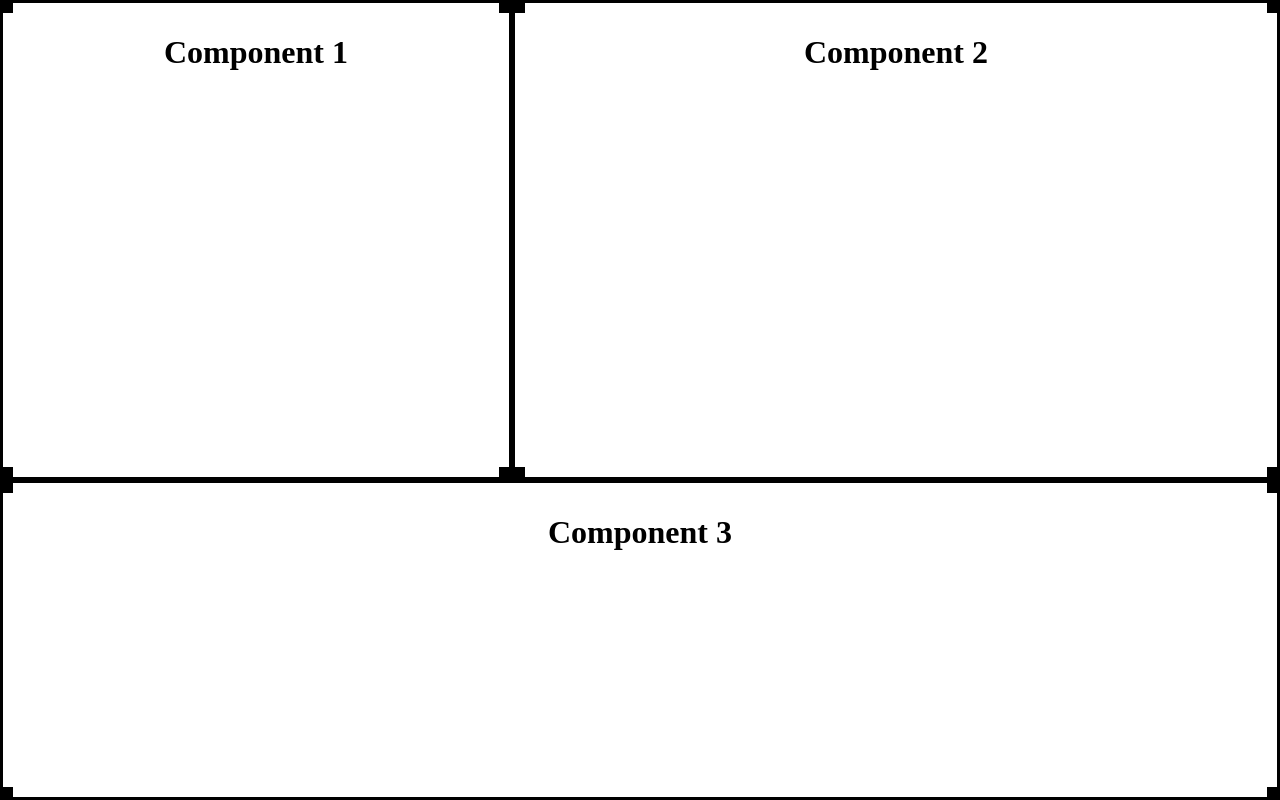
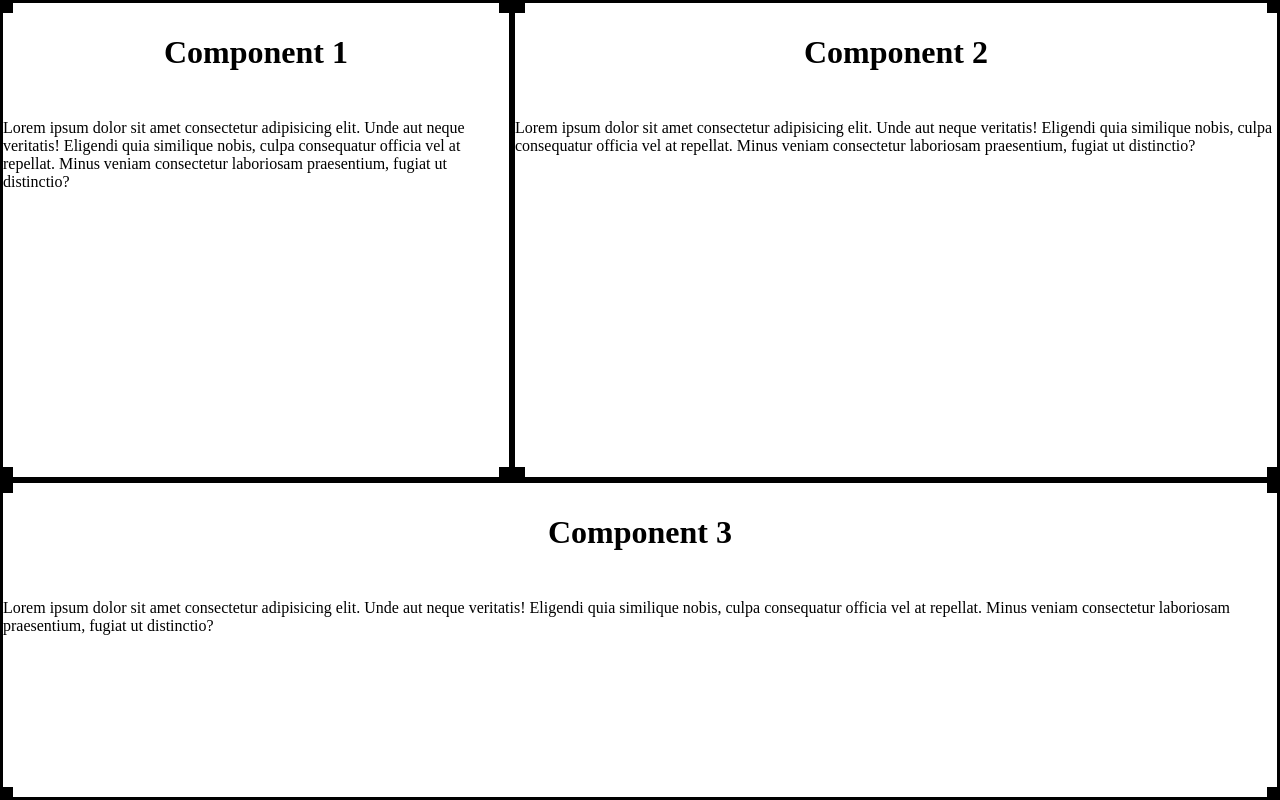
Before and after one commit to hc7456947/dataNeuron-Assignment, a plain HTML site: page index.html in a window 1280 px wide. Drawn offline with Linux system fonts and the light colour scheme.

Commit message:
first layout question1

```diff
--- a/index.html
+++ b/index.html
@@ -69,6 +69,7 @@
             <div class="content">
                 <h1>Component 1</h1>
             </div>
+            <p>Lorem ipsum dolor sit amet consectetur adipisicing elit. Unde aut neque veritatis! Eligendi quia similique nobis, culpa consequatur officia vel at repellat. Minus veniam consectetur laboriosam praesentium, fugiat ut distinctio?</p>
             <!-- Resizers for component 1 -->
             <div class="resizer top-left"></div>
             <div class="resizer top-right"></div>
@@ -80,6 +81,8 @@
             <div class="content">
                 <h1>Component 2</h1>
             </div>
+            <p>Lorem ipsum dolor sit amet consectetur adipisicing elit. Unde aut neque veritatis! Eligendi quia similique nobis, culpa consequatur officia vel at repellat. Minus veniam consectetur laboriosam praesentium, fugiat ut distinctio?</p>
+
             <!-- Resizers for component 2 -->
             <div class="resizer top-left"></div>
             <div class="resizer top-right"></div>
@@ -92,6 +95,8 @@
         <div class="content">
             <h1>Component 3</h1>
         </div>
+        <p>Lorem ipsum dolor sit amet consectetur adipisicing elit. Unde aut neque veritatis! Eligendi quia similique nobis, culpa consequatur officia vel at repellat. Minus veniam consectetur laboriosam praesentium, fugiat ut distinctio?</p>
+
         <!-- Resizers for component 3 -->
         <div class="resizer top-left"></div>
         <div class="resizer top-right"></div>
```
